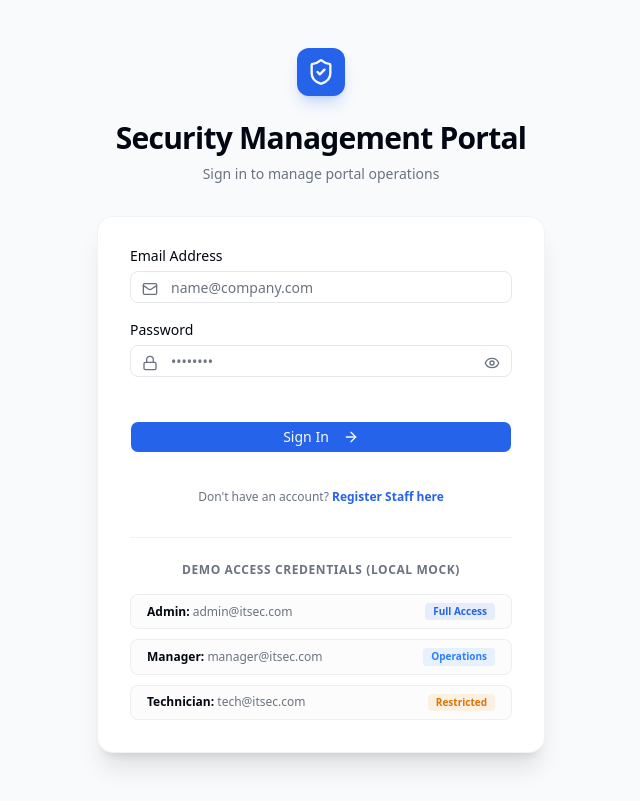
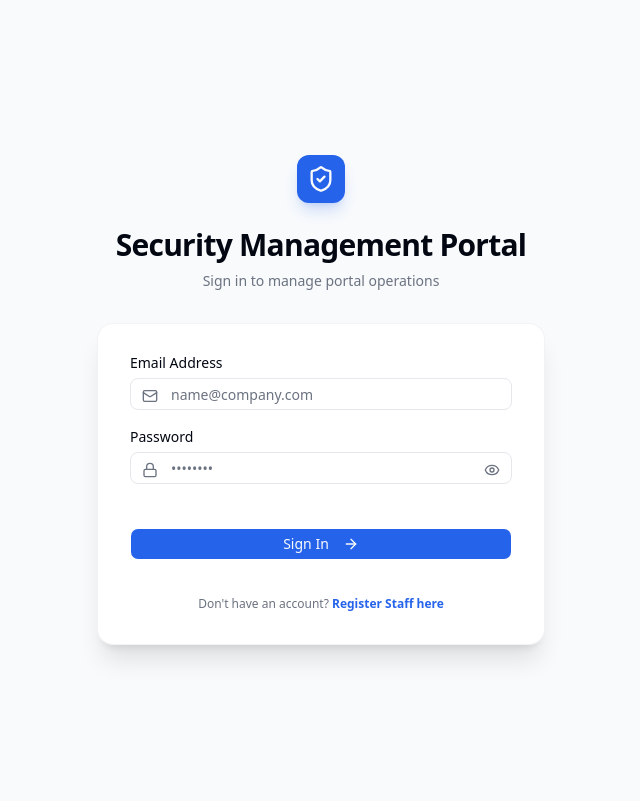
Before and after one commit to LalithaSreya/it-security-portal, a React (Vite) app: page /portal/login in a window 1280 px wide. Shown: the whole page, without its empty margins (319-959 px from the left). Built offline with nearby package versions, Linux system fonts and the light colour scheme; no server answers.

Commit message:
Remove local mock demo access credentials block from login page

```diff
--- a/src/pages/portal/Login.tsx
+++ b/src/pages/portal/Login.tsx
@@ -44,7 +44,6 @@ export default function Login() {
   const {
     register: registerLogin,
     handleSubmit: handleLoginSubmit,
-    setValue: setLoginValue,
     formState: { errors: loginErrors },
   } = useForm<LoginFormData>({
     resolver: zodResolver(loginSchema),
@@ -124,12 +123,6 @@ export default function Login() {
     } finally {
       setIsLoading(false);
     }
-  };
-
-  const autofill = (email: string) => {
-    setLoginValue('email', email);
-    setLoginValue('password', 'password123');
-    setErrorMsg(null);
   };
 
   return (
@@ -353,57 +346,6 @@ export default function Login() {
             </form>
           )}
 
-          {/* Quick Demo Credentials (only visible when not registering) */}
-          {!isRegistering && (
-            <div className="mt-8 border-t pt-6 border-border/50">
-              <h4 className="text-xs font-semibold text-muted-foreground uppercase tracking-wider text-center mb-4">
-                Demo Access Credentials (Local Mock)
-              </h4>
-              <div className="grid grid-cols-1 gap-2.5">
-                <button
-                  type="button"
-                  onClick={() => autofill('admin@itsec.com')}
-                  className="flex items-center justify-between rounded-lg border border-border/60 bg-muted/30 px-4 py-2 text-xs font-medium hover:bg-muted/70 transition-colors text-left"
-                >
-                  <div>
-                    <span className="font-bold text-foreground">Admin: </span>
-                    <span className="text-muted-foreground">admin@itsec.com</span>
-                  </div>
-                  <span className="rounded bg-primary/10 px-2 py-0.5 text-[10px] font-semibold text-primary">
-                    Full Access
-                  </span>
-                </button>
-
-                <button
-                  type="button"
-                  onClick={() => autofill('manager@itsec.com')}
-                  className="flex items-center justify-between rounded-lg border border-border/60 bg-muted/30 px-4 py-2 text-xs font-medium hover:bg-muted/70 transition-colors text-left"
-                >
-                  <div>
-                    <span className="font-bold text-foreground">Manager: </span>
-                    <span className="text-muted-foreground">manager@itsec.com</span>
-                  </div>
-                  <span className="rounded bg-blue-500/10 px-2 py-0.5 text-[10px] font-semibold text-blue-500">
-                    Operations
-                  </span>
-                </button>
-
-                <button
-                  type="button"
-                  onClick={() => autofill('tech@itsec.com')}
-                  className="flex items-center justify-between rounded-lg border border-border/60 bg-muted/30 px-4 py-2 text-xs font-medium hover:bg-muted/70 transition-colors text-left"
-                >
-                  <div>
-                    <span className="font-bold text-foreground">Technician: </span>
-                    <span className="text-muted-foreground">tech@itsec.com</span>
-                  </div>
-                  <span className="rounded bg-amber-500/10 px-2 py-0.5 text-[10px] font-semibold text-amber-600 dark:text-amber-400">
-                    Restricted
-                  </span>
-                </button>
-              </div>
-            </div>
-          )}
         </div>
       </div>
     </div>
```
